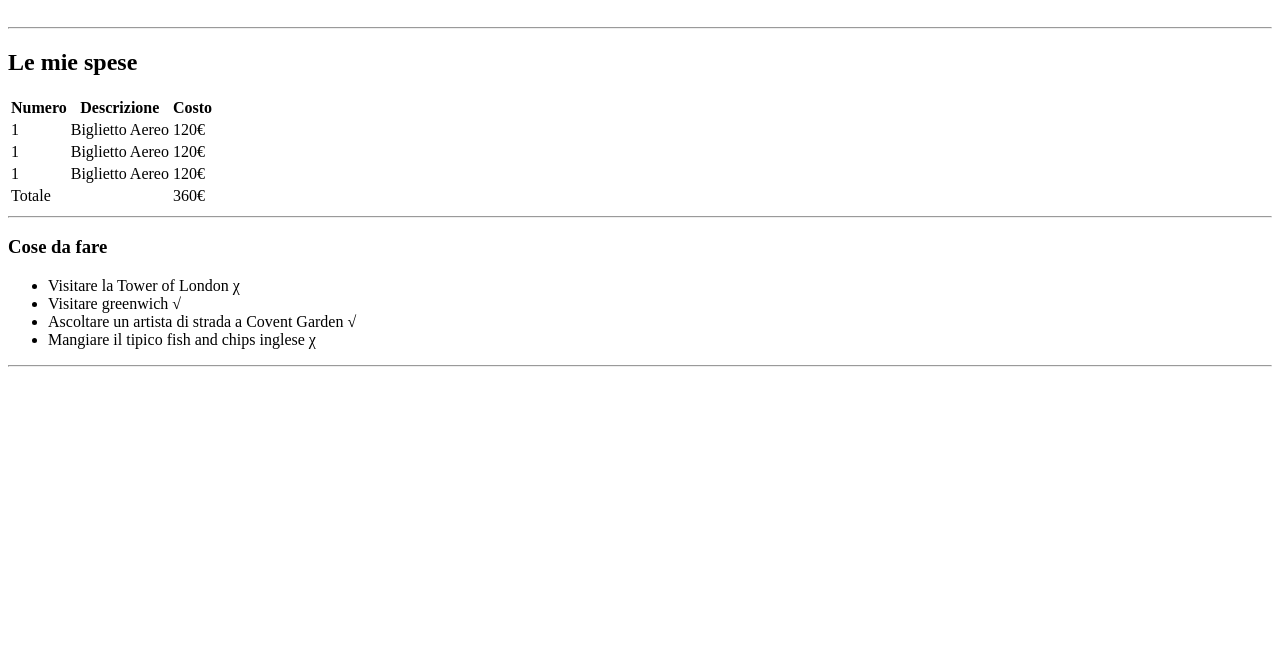
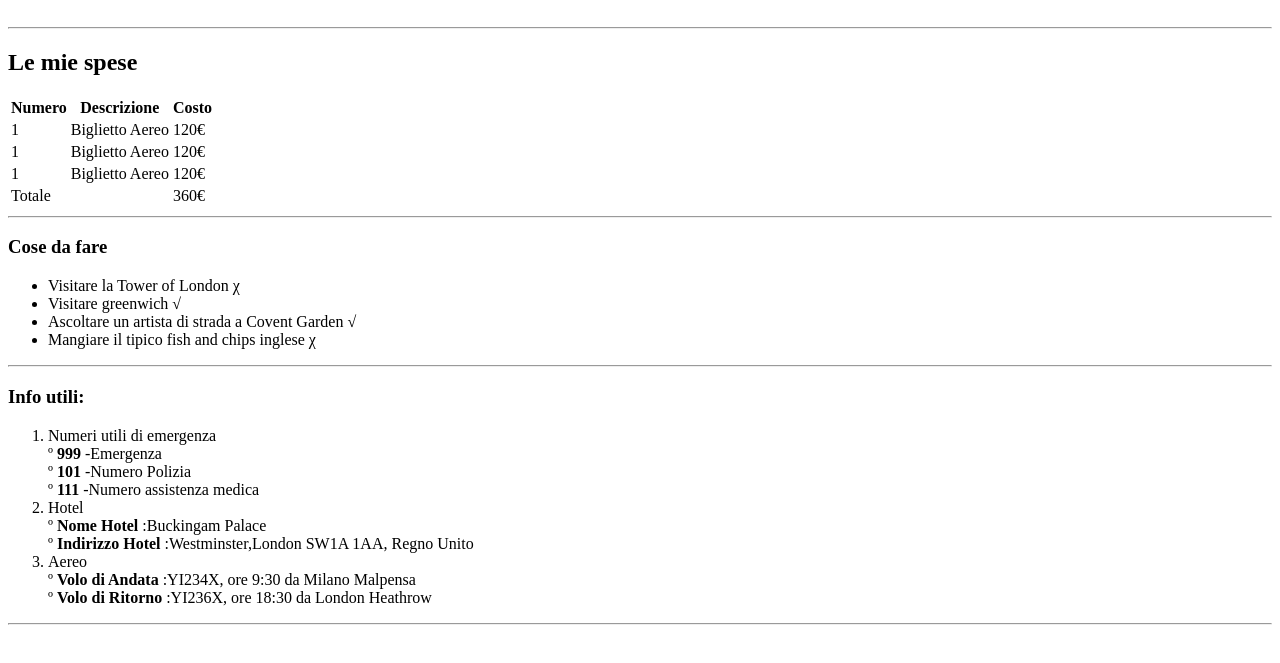
Before and after one commit to AnnaDAlessandro/html-london-trip, a plain HTML site: page file/index.html in a window 1280 px wide. Shown: the part 79-742 px from the top of the page. Drawn offline with Linux system fonts and the light colour scheme.

Commit message:
Lista numerata

```diff
--- a/file/index.html
+++ b/file/index.html
@@ -58,6 +58,22 @@
         </ul>
         <hr>
       </section>
+      <section>
+        <h3>Info utili:</h3>
+        <ol>
+            <li>Numeri utili di emergenza</li>
+              <spam>&#186; <strong>999</strong> -Emergenza</spam> <br>
+              <spam>&#186; <strong>101</strong> -Numero Polizia</spam> <br>
+              <spam>&#186; <strong>111</strong> -Numero assistenza medica</spam> <br>
+            <li>Hotel</li>
+              <spam>&#186; <strong>Nome Hotel</strong> :Buckingam Palace</spam> <br>
+              <spam>&#186; <strong>Indirizzo Hotel</strong> :Westminster,London SW1A 1AA, Regno Unito</spam> <br>
+            <li>Aereo</li>
+            <spam>&#186; <strong>Volo di Andata</strong> :YI234X, ore 9:30 da Milano Malpensa</spam> <br>
+            <spam>&#186; <strong>Volo di Ritorno</strong> :YI236X, ore 18:30 da London Heathrow</spam> <br>
+        </ol>
+        <hr>
+      </section>
 
     </main>
     <footer>
```
